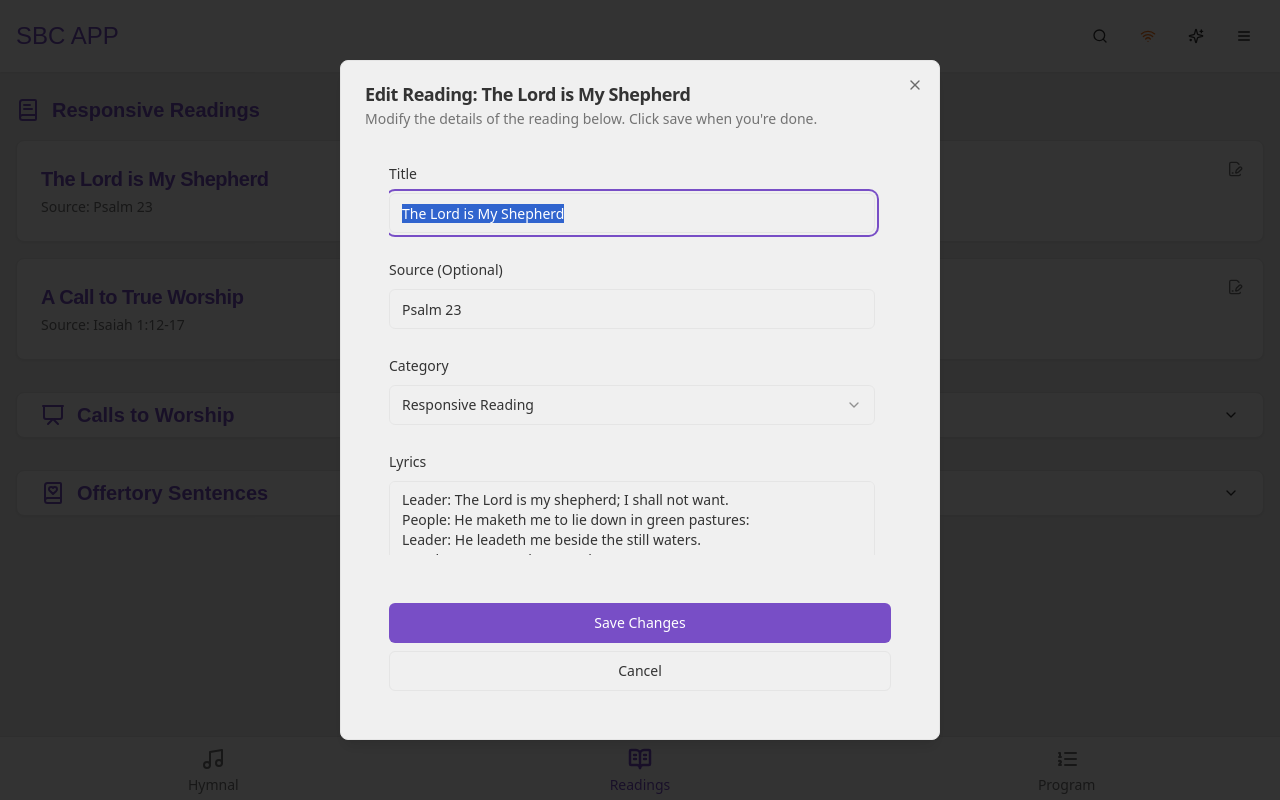
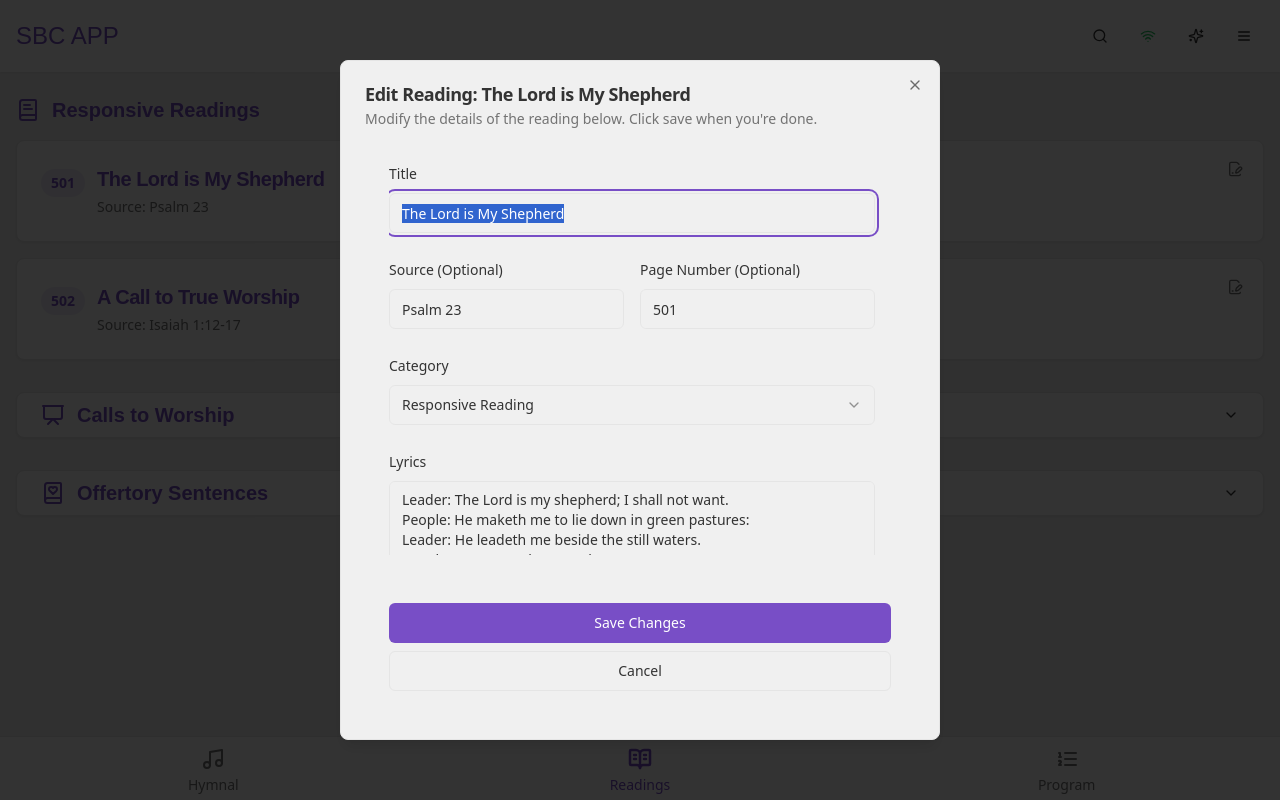
Before and after one commit to bongbongmarkios/offline-app, a Next.js app: page /readings in a window 1280 px wide. Both pictures are taken after a click on the button 1235 px from the left and 169 px from the top of the page. Built offline with nearby package versions, Linux system fonts and the light colour scheme; a web font is replaced by a local one; what @genkit-ai/googleai, genkit would draw is missing.

Commit message:
Make the following changes:
,

Find this element:

  <CardHeader classN

```diff
--- a/src/components/readings/EditReadingForm.tsx
+++ b/src/components/readings/EditReadingForm.tsx
@@ -1,3 +1,4 @@
+
 'use client';
 
 import { useState, type FormEvent, useEffect } from 'react';
@@ -25,6 +26,7 @@ export default function EditReadingForm({ readingToEdit, onEditSuccess, onCancel
   const [source, setSource] = useState(readingToEdit.source || '');
   const [lyrics, setLyrics] = useState(readingToEdit.lyrics || '');
   const [category, setCategory] = useState<ReadingCategory>(readingToEdit.category || 'responsive-reading');
+  const [pageNumber, setPageNumber] = useState(readingToEdit.pageNumber || '');
   const { toast } = useToast();
 
   useEffect(() => {
@@ -32,6 +34,7 @@ export default function EditReadingForm({ readingToEdit, onEditSuccess, onCancel
     setSource(readingToEdit.source || '');
     setLyrics(readingToEdit.lyrics || '');
     setCategory(readingToEdit.category || 'responsive-reading');
+    setPageNumber(readingToEdit.pageNumber || '');
   }, [readingToEdit]);
 
   const handleSubmit = (e: FormEvent) => {
@@ -50,6 +53,7 @@ export default function EditReadingForm({ readingToEdit, onEditSuccess, onCancel
       source: source.trim() || undefined,
       lyrics: lyrics,
       category: category,
+      pageNumber: pageNumber.trim() || undefined,
     };
 
     // The parent component will handle the actual update logic (in-memory and localStorage)
@@ -90,6 +94,7 @@ export default function EditReadingForm({ readingToEdit, onEditSuccess, onCancel
                 required
               />
             </div>
+            <div className="grid grid-cols-1 md:grid-cols-2 gap-4">
                 <div className="space-y-2">
                     <Label htmlFor="edit-reading-source">Source (Optional)</Label>
                     <Input
@@ -98,6 +103,16 @@ export default function EditReadingForm({ readingToEdit, onEditSuccess, onCancel
                         onChange={(e) => setSource(e.target.value)}
                         placeholder="e.g., Psalm 23"
                     />
+                </div>
+                <div className="space-y-2">
+                    <Label htmlFor="edit-reading-page-number">Page Number (Optional)</Label>
+                    <Input
+                        id="edit-reading-page-number"
+                        value={pageNumber}
+                        onChange={(e) => setPageNumber(e.target.value)}
+                        placeholder="e.g., 501"
+                    />
+                </div>
             </div>
              <div className="space-y-2">
               <Label htmlFor="edit-reading-category">Category</Label>
--- a/src/components/readings/ReadingDetail.tsx
+++ b/src/components/readings/ReadingDetail.tsx
@@ -1,3 +1,4 @@
+
 'use client';
 import type { Reading } from '@/types';
 import { useEffect } from 'react';
@@ -20,9 +21,11 @@ export default function ReadingDetail({ reading }: ReadingDetailProps) {
     <Card className="shadow-lg">
         <CardHeader>
             <CardTitle className="font-headline text-3xl text-primary">{reading.title}</CardTitle>
-            {reading.source && (
+            {(reading.source || reading.pageNumber) && (
                 <CardDescription className="text-md text-muted-foreground pt-2">
-                Source: {reading.source}
+                    {reading.source && `Source: ${reading.source}`}
+                    {reading.source && reading.pageNumber && ` | `}
+                    {reading.pageNumber && `Page: ${reading.pageNumber}`}
                 </CardDescription>
             )}
         </CardHeader>
--- a/src/components/readings/ReadingList.tsx
+++ b/src/components/readings/ReadingList.tsx
@@ -1,3 +1,4 @@
+
 'use client';
 import * as React from 'react';
 import type { Reading, ReadingCategory } from '@/types';
@@ -158,7 +159,12 @@ export default function ReadingList({ readings: initialReadings }: ReadingListPr
                          </Button>
                         <Link href={`/readings/${reading.id}`} className="block hover:no-underline">
                           <CardHeader className="pr-12">
-                            <div className="flex items-center gap-3">
+                            <div className="flex items-start gap-3">
+                              {reading.pageNumber && (
+                                <span className="text-sm font-semibold text-primary bg-primary/10 px-2.5 py-1 rounded-full flex-shrink-0 mt-1">
+                                  {reading.pageNumber}
+                                </span>
+                              )}
                               <div className="flex-grow">
                                 <CardTitle className="font-headline text-xl text-primary">{reading.title}</CardTitle>
                                 {reading.source && (
--- a/src/data/readings.ts
+++ b/src/data/readings.ts
@@ -15,6 +15,7 @@ Leader: Thy rod and thy staff they comfort me.
 All: Thou preparest a table before me in the presence of mine enemies: thou anointest my head with oil; my cup runneth over. Surely goodness and mercy shall follow me all the days of my life: and I will dwell in the house of the Lord for ever. Amen.`,
     source: 'Psalm 23',
     category: 'responsive-reading',
+    pageNumber: '501',
   },
   {
     id: '20002', // Updated ID
@@ -31,6 +32,7 @@ Leader: cease to do evil, learn to do good;
 All: seek justice, correct oppression; bring justice to the fatherless, plead the widow's cause. Amen.`,
     source: 'Isaiah 1:12-17',
     category: 'responsive-reading',
+    pageNumber: '502',
   },
   {
     id: '21001',
--- a/src/types/index.ts
+++ b/src/types/index.ts
@@ -63,6 +63,7 @@ export interface Reading {
   lyrics: string;
   source?: string;
   category?: ReadingCategory;
+  pageNumber?: string;
 }
 
 // For AI suggestions
```
Lines whose indentation alone changed are shown as unchanged.
